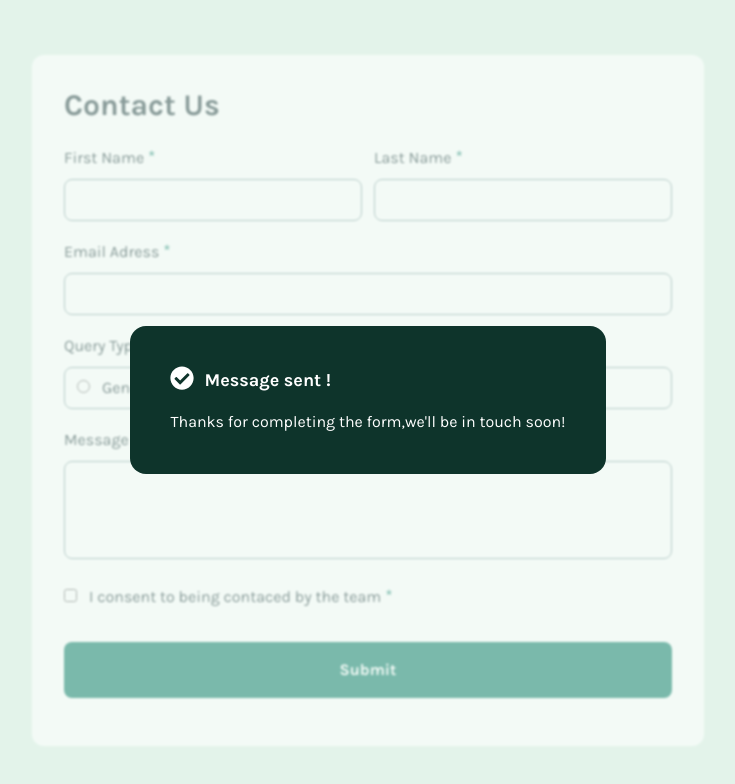
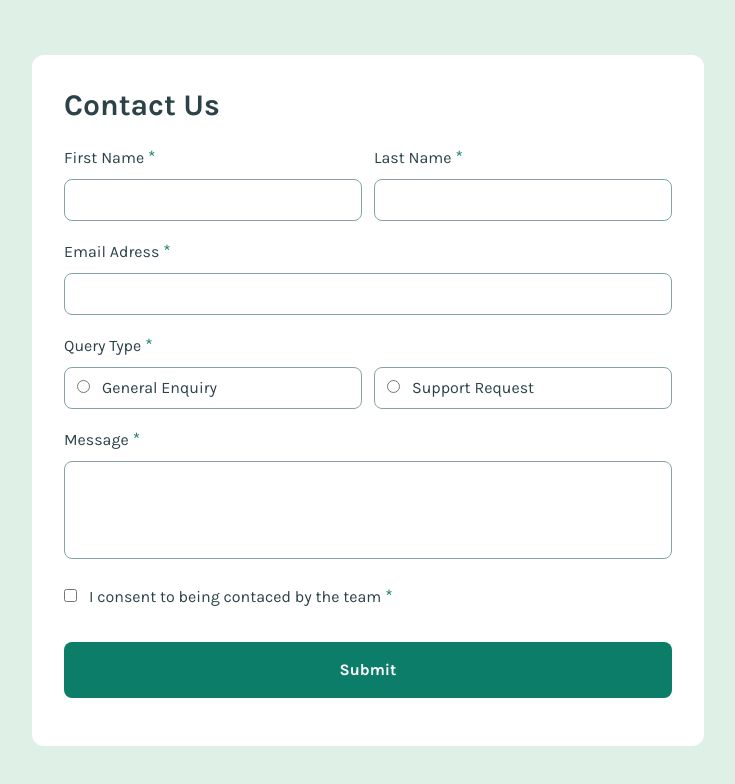
Before and after one commit to parisaMontakhab/contact-form, a React (Vite) app: page / in a window 1280 px wide. Shown: the top 784 px of the page, without its empty margins (272-1007 px from the left). Built offline with nearby package versions, Linux system fonts and the light colour scheme.

Commit message:
feat: set state of showmessage and set component of showmessage in jsx

```diff
--- a/src/App.jsx
+++ b/src/App.jsx
@@ -11,6 +11,7 @@ export default function App() {
   const [radio, setRadio] = useState("");
   const [submitted, setSubmitted] = useState(false);
   const [isPasting, setIsPasting] = useState(false);
+  const [showMessage,setShowMessage] = useState(false);
 
   const validateEmail = (email) => {
     const emailRegex = /^[^\s@]+@[^\s@]+\.[^\s@]+$/;
@@ -25,12 +26,6 @@ export default function App() {
     e.preventDefault();
     setSubmitted(true);
 
-    const newInformation = {
-      firstName,
-      lastName,
-      id: Date.now(),
-    };
-    console.log(newInformation);
 
     setFirstName("");
     setLastName("");
@@ -39,6 +34,7 @@ export default function App() {
     setCheckBox(false);
     setRadio("");
     setSubmitted(false);
+    setShowMessage(true);
   };
 
   return (
@@ -191,7 +187,7 @@ export default function App() {
         </div>
       </form>
 
-      <div className="overlay">
+      { showMessage && <div className="overlay">
         <div className="overlay-box">
           <div className="message-container">
             <FaCheckCircle className="check-icon" />
@@ -202,7 +198,8 @@ export default function App() {
             Thanks for completing the form,we'll be in touch soon!
           </p>
         </div>
-      </div>
+      </div>}
+
     </div>
   );
 }
```
